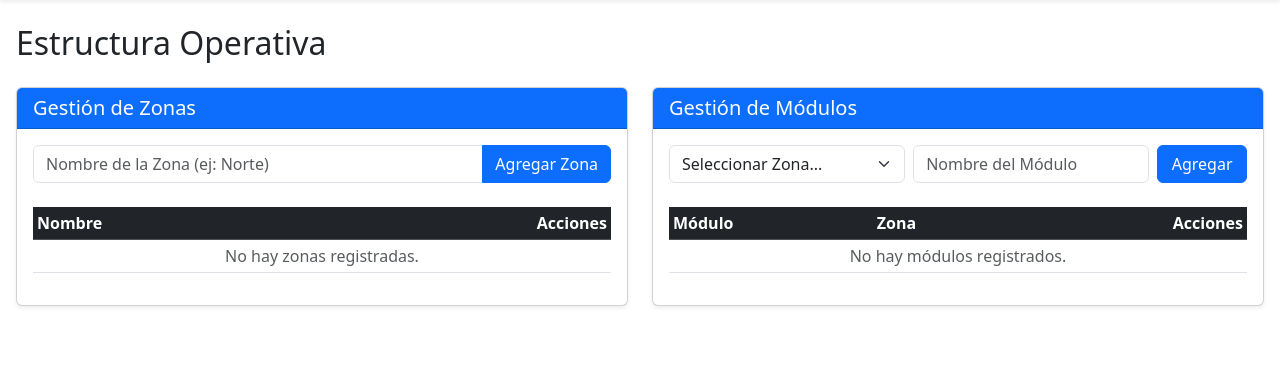
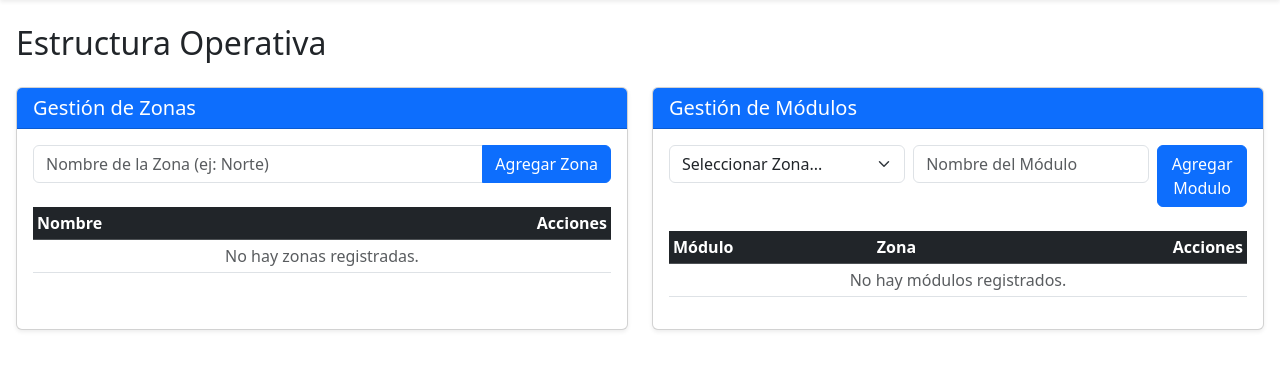
Before and after one commit to SekiDesu0/KSNE, a Flask app: page /admin/estructura in a window 1280 px wide. Shown: the part 78-448 px from the top of the page. Run offline with Flask 3, Linux system fonts and the light colour scheme; the visitor is signed in with stand-in values (Sample User, id 1); data that the repository does not hold is empty.

Commit message:
modulo fix :p

```diff
--- a/templates/admin_structure.html
+++ b/templates/admin_structure.html
@@ -91,7 +91,7 @@
                             <input type="text" class="form-control" name="modulo_name" placeholder="Nombre del Módulo" required>
                         </div>
                         <div class="col-md-2">
-                            <button class="btn btn-primary w-100" type="submit">Agregar</button>
+                            <button class="btn btn-primary w-100" type="submit">Agregar Modulo</button>
                         </div>
                     </div>
                 </form>
```
